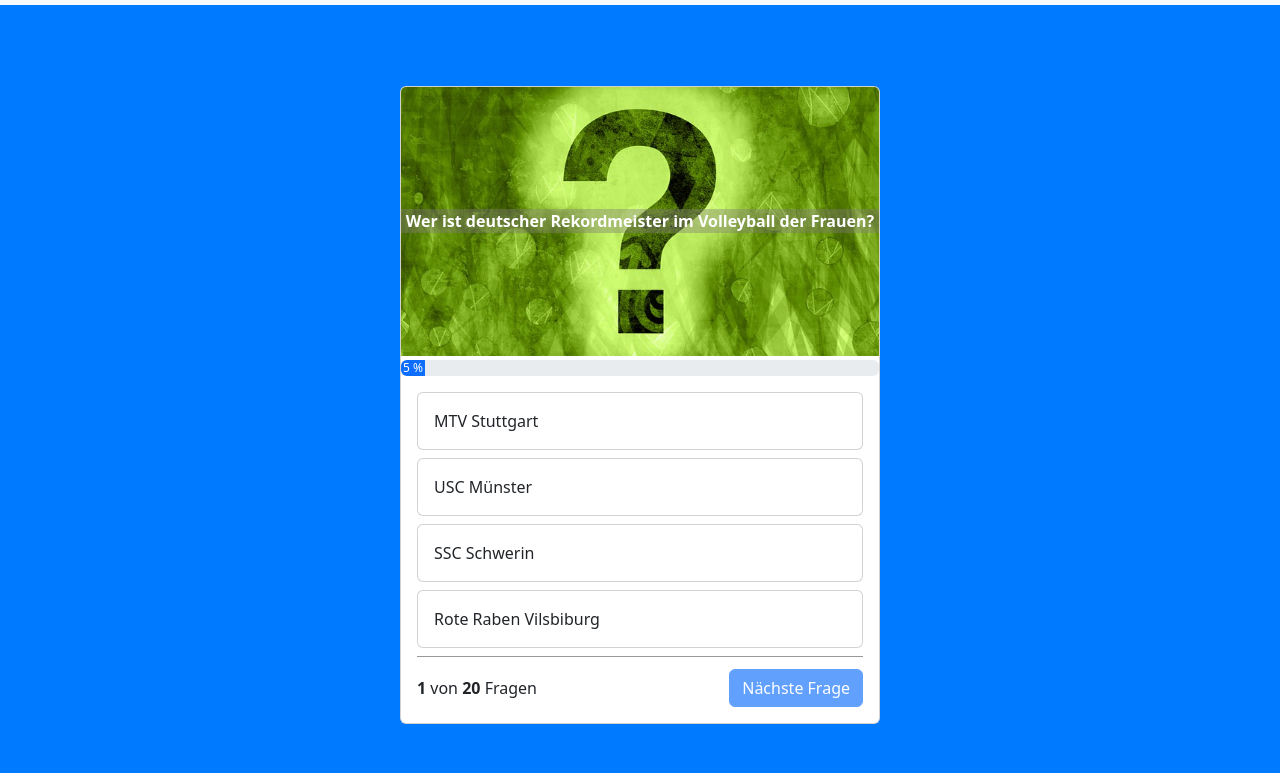
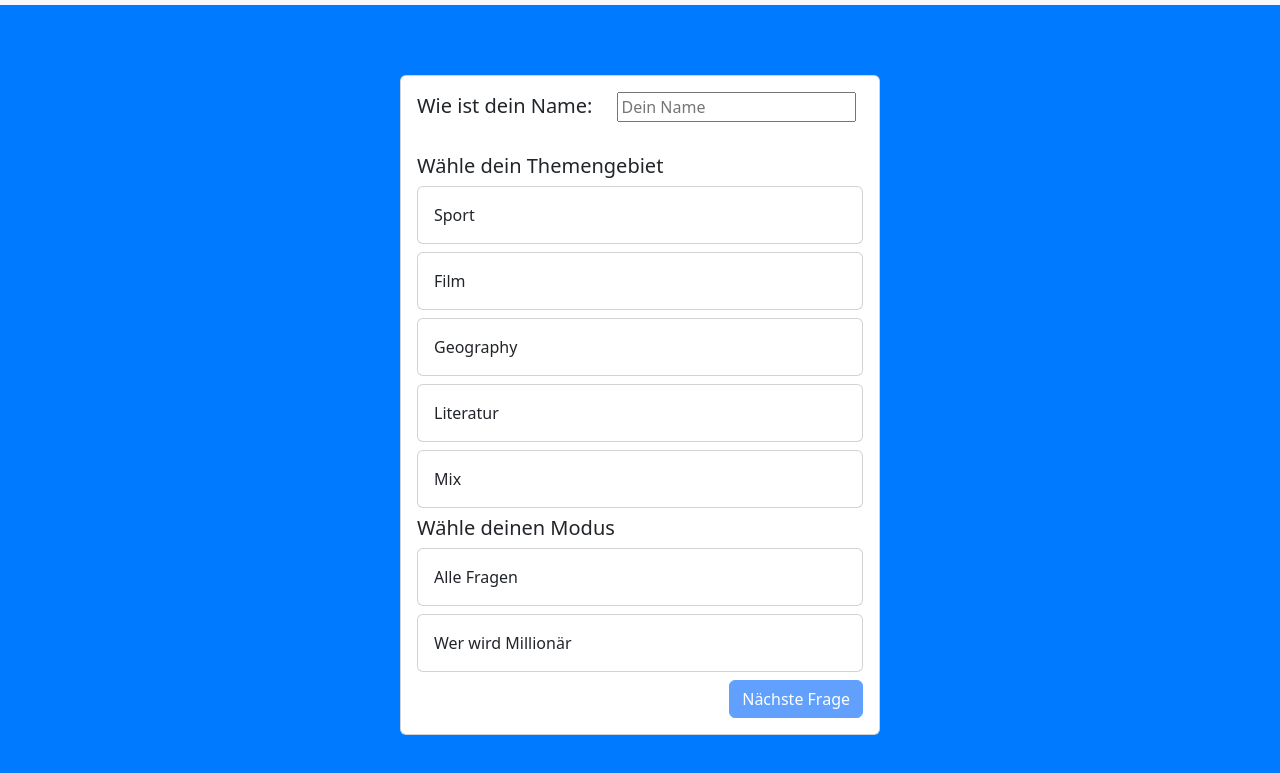
Before and after one commit to UriOriKay/quizapp, a plain HTML site: page index.html in a window 1280 px wide. Shown: the part 51-824 px from the top of the page. Drawn offline with nearby package versions, Linux system fonts and the light colour scheme.

Commit message:
startscreen V1

```diff
--- a/index.html
+++ b/index.html
@@ -27,8 +27,59 @@
     </nav>
 
     <div class="container">
-
-        <div class="card quiz-card">
+        <div id="startscreen" class="quiz-card card">
+            <div class="card-body start-mar-cor">
+                <h5 class="inline">Wie ist dein Name:</h5><input placeholder="Dein Name" id="name" class="name">
+            </div>
+            <div class="card-body" id="questionBody">
+                <div class="card-body pad-in" id="questionBody">
+                    <h5>Wähle dein Themengebiet</h5>
+                    <div class="card quiz-answer-card mb-2" onclick="answer('answer_1')">
+                        <div class="card-body">
+                            Sport
+                        </div>
+                    </div>
+                    <div class="card quiz-answer-card mb-2" onclick="answer('answer_2')">
+                        <div class="card-body">
+                            Film
+                        </div>
+                    </div>
+                    <div class="card quiz-answer-card mb-2" onclick="answer('answer_3')">
+                        <div class="card-body"">
+                            Geography
+                        </div>
+                    </div>
+                    <div class=" card quiz-answer-card mb-2" onclick="answer('answer_4')">
+                            <div class="card-body">
+                                Literatur
+                            </div>
+                        </div>
+                        <div class="card quiz-answer-card mb-2" onclick="answer('answer_4')">
+                            <div class="card-body">
+                                Mix
+                            </div>
+                        </div>
+                    </div>
+                    <div class="pad-in">
+                        <h5>Wähle deinen Modus</h5>
+                        <div class="card quiz-answer-card mb-2" onclick="answer('answer_1')">
+                            <div class="card-body">
+                                Alle Fragen
+                            </div>
+                        </div>
+                        <div class="card quiz-answer-card mb-2" onclick="answer('answer_1')">
+                            <div class="card-body">
+                                Wer wird Millionär
+                            </div>
+                        </div>
+                    </div>
+                    <div class="start-footer">
+                        <button class="btn btn-primary" id="next-button" disabled>Nächste Frage</button>
+                    </div>
+                </div>
+            </div>
+        </div>
+                <div class="card quiz-card" style="display: none;">
                     <div class="pos-cor">
                         <img src="./img/question-mark.jpg" id="header-image" class="card-img-top img-q-height">
                         <div class="img-q" id="img-q">
--- a/style.css
+++ b/style.css
@@ -68,3 +68,31 @@ body {
     justify-content: center;
     margin-top: 24px;
 }
+
+/* Startbildschirm */
+
+.name {
+    margin-left: 25px;
+}
+
+.inline {
+    display: inline;
+}
+
+.top-line {
+    border-top: 1px solid rgba(0,0,0,0.4);
+    margin: 1rem;
+}
+
+.button-marg {
+    margin: 5px;
+}
+
+.pad-in {
+    padding: 0 !important;
+}
+
+.start-footer {
+    display: flex;
+    justify-content: flex-end;
+}
```
Lines whose indentation alone changed are shown as unchanged.
